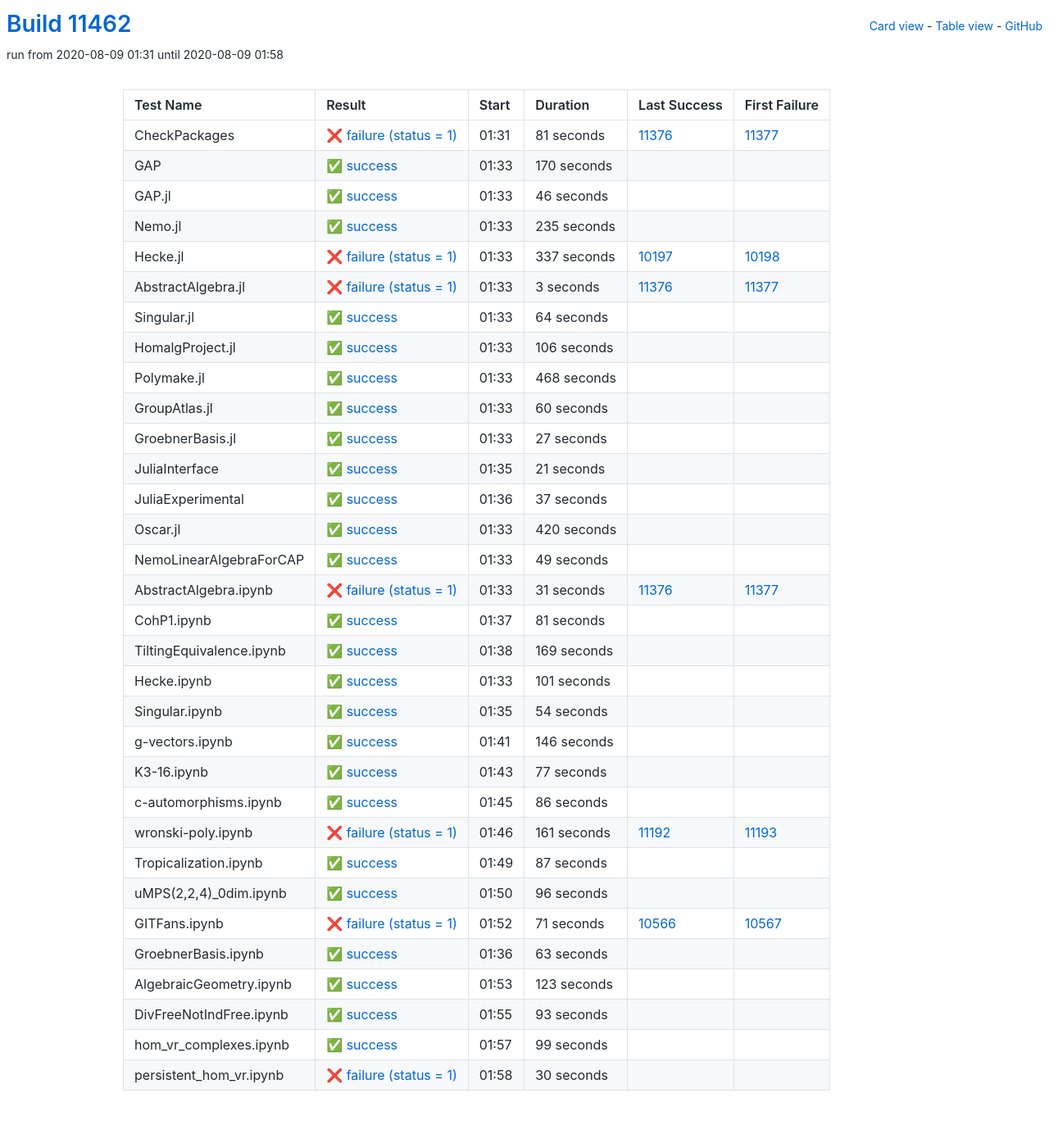
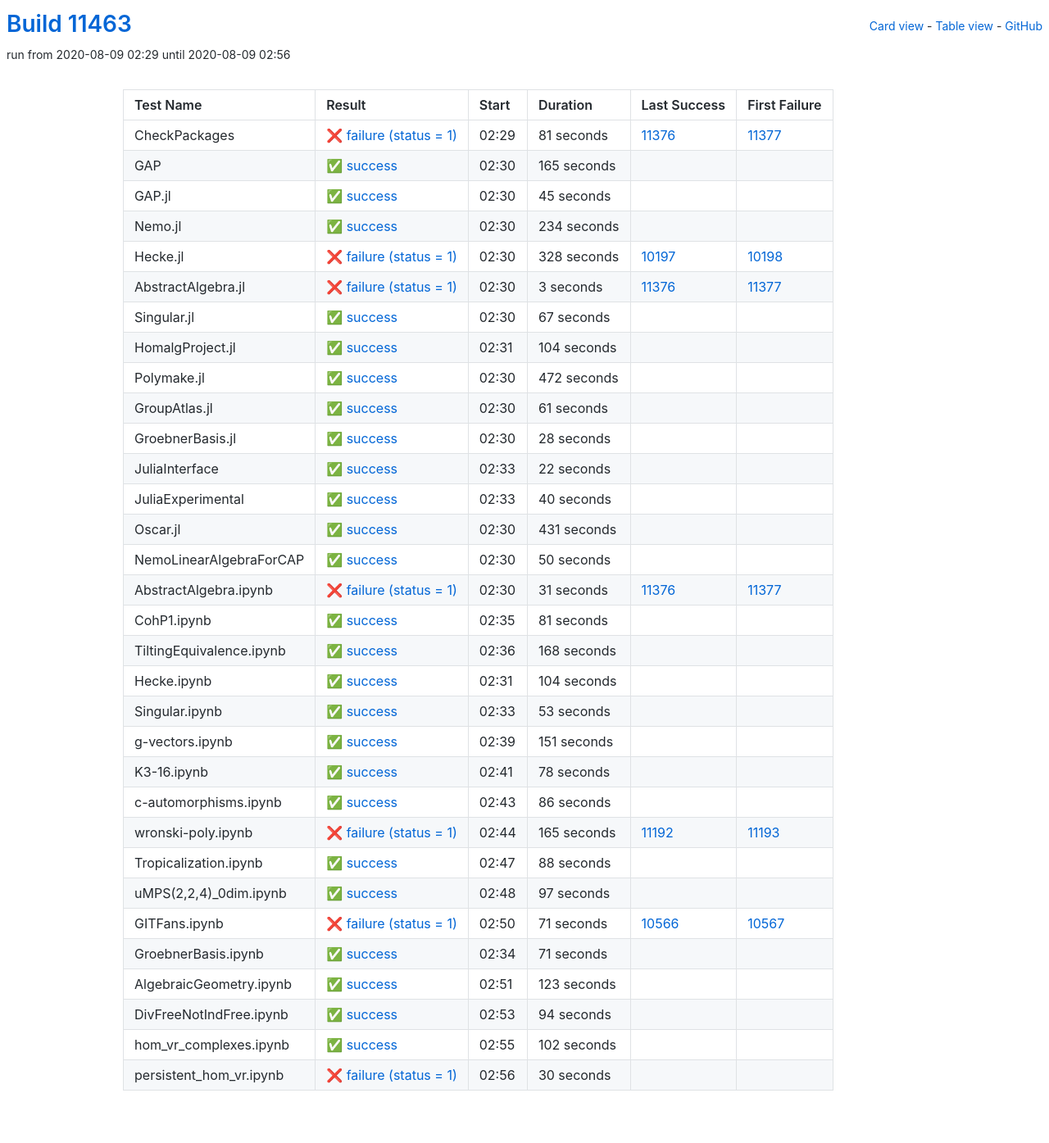
Before and after one commit to oscar-system/oscar-ci-status, a Jekyll site: the page built from table.html, in a window 1280 px wide. Shown: the whole page at 82% size. Built offline with Jekyll 4.4.1, drawn with Linux system fonts in a browser that asks for light colours.

Commit message:
Build #11463

```diff
--- a/_data/ci.yml
+++ b/_data/ci.yml
@@ -1,6 +1,6 @@
 ---
-build: 11462
-build_url: https://oscarci.mathematik.uni-kl.de/job/oscar/11462/
+build: 11463
+build_url: https://oscarci.mathematik.uni-kl.de/job/oscar/11463/
 job: oscar
 organization: oscar-system
 repo: oscar-ci-status
@@ -8,8 +8,8 @@
 tests:
 - name: CheckPackages
   id: checkpackages
-  log: https://oscarci.mathematik.uni-kl.de/job/oscar/11462/artifact/logs/build-11462/CheckPackages.log
-  start: 2020-08-09 01:31
+  log: https://oscarci.mathematik.uni-kl.de/job/oscar/11463/artifact/logs/build-11463/CheckPackages.log
+  start: 2020-08-09 02:29
   success: false
   exitcode: 1
   status: failure
@@ -20,56 +20,56 @@
   first_failure_url: https://oscarci.mathematik.uni-kl.de/job/oscar/11377/
 - name: GAP
   id: gap
-  log: https://oscarci.mathematik.uni-kl.de/job/oscar/11462/artifact/logs/build-11462/GAP.log
-  start: 2020-08-09 01:33
+  log: https://oscarci.mathematik.uni-kl.de/job/oscar/11463/artifact/logs/build-11463/GAP.log
+  start: 2020-08-09 02:30
   success: true
   exitcode: 0
   status: success
-  duration: 170
+  duration: 165
   last_success: false
   last_success_url:
   first_failure: false
   first_failure_url:
 - name: GAP.jl
   id: gap-jl
-  log: https://oscarci.mathematik.uni-kl.de/job/oscar/11462/artifact/logs/build-11462/GAP.jl.log
-  start: 2020-08-09 01:33
+  log: https://oscarci.mathematik.uni-kl.de/job/oscar/11463/artifact/logs/build-11463/GAP.jl.log
+  start: 2020-08-09 02:30
   success: true
   exitcode: 0
   status: success
-  duration: 46
+  duration: 45
   last_success: false
   last_success_url:
   first_failure: false
   first_failure_url:
 - name: Nemo.jl
   id: nemo-jl
-  log: https://oscarci.mathematik.uni-kl.de/job/oscar/11462/artifact/logs/build-11462/Nemo.jl.log
-  start: 2020-08-09 01:33
+  log: https://oscarci.mathematik.uni-kl.de/job/oscar/11463/artifact/logs/build-11463/Nemo.jl.log
+  start: 2020-08-09 02:30
   success: true
   exitcode: 0
   status: success
-  duration: 235
+  duration: 234
   last_success: false
   last_success_url:
   first_failure: false
   first_failure_url:
 - name: Hecke.jl
   id: hecke-jl
-  log: https://oscarci.mathematik.uni-kl.de/job/oscar/11462/artifact/logs/build-11462/Hecke.jl.log
-  start: 2020-08-09 01:33
+  log: https://oscarci.mathematik.uni-kl.de/job/oscar/11463/artifact/logs/build-11463/Hecke.jl.log
+  start: 2020-08-09 02:30
   success: false
   exitcode: 1
   status: failure
-  duration: 337
+  duration: 328
   last_success: 10197
   last_success_url: https://oscarci.mathematik.uni-kl.de/job/oscar/10197/
   first_failure: 10198
   first_failure_url: https://oscarci.mathematik.uni-kl.de/job/oscar/10198/
 - name: AbstractAlgebra.jl
   id: abstractalgebra-jl
-  log: https://oscarci.mathematik.uni-kl.de/job/oscar/11462/artifact/logs/build-11462/AbstractAlgebra.jl.log
-  start: 2020-08-09 01:33
+  log: https://oscarci.mathematik.uni-kl.de/job/oscar/11463/artifact/logs/build-11463/AbstractAlgebra.jl.log
+  start: 2020-08-09 02:30
   success: false
   exitcode: 1
   status: failure
@@ -80,116 +80,116 @@
   first_failure_url: https://oscarci.mathematik.uni-kl.de/job/oscar/11377/
 - name: Singular.jl
   id: singular-jl
-  log: https://oscarci.mathematik.uni-kl.de/job/oscar/11462/artifact/logs/build-11462/Singular.jl.log
-  start: 2020-08-09 01:33
+  log: https://oscarci.mathematik.uni-kl.de/job/oscar/11463/artifact/logs/build-11463/Singular.jl.log
+  start: 2020-08-09 02:30
   success: true
   exitcode: 0
   status: success
-  duration: 64
+  duration: 67
   last_success: false
   last_success_url:
   first_failure: false
   first_failure_url:
 - name: HomalgProject.jl
   id: homalgproject-jl
-  log: https://oscarci.mathematik.uni-kl.de/job/oscar/11462/artifact/logs/build-11462/HomalgProject.jl.log
-  start: 2020-08-09 01:33
+  log: https://oscarci.mathematik.uni-kl.de/job/oscar/11463/artifact/logs/build-11463/HomalgProject.jl.log
+  start: 2020-08-09 02:31
   success: true
   exitcode: 0
   status: success
-  duration: 106
+  duration: 104
   last_success: false
   last_success_url:
   first_failure: false
   first_failure_url:
 - name: Polymake.jl
   id: polymake-jl
-  log: https://oscarci.mathematik.uni-kl.de/job/oscar/11462/artifact/logs/build-11462/Polymake.jl.log
-  start: 2020-08-09 01:33
+  log: https://oscarci.mathematik.uni-kl.de/job/oscar/11463/artifact/logs/build-11463/Polymake.jl.log
+  start: 2020-08-09 02:30
   success: true
   exitcode: 0
   status: success
-  duration: 468
+  duration: 472
   last_success: false
   last_success_url:
   first_failure: false
   first_failure_url:
 - name: GroupAtlas.jl
   id: groupatlas-jl
-  log: https://oscarci.mathematik.uni-kl.de/job/oscar/11462/artifact/logs/build-11462/GroupAtlas.jl.log
-  start: 2020-08-09 01:33
+  log: https://oscarci.mathematik.uni-kl.de/job/oscar/11463/artifact/logs/build-11463/GroupAtlas.jl.log
+  start: 2020-08-09 02:30
   success: true
   exitcode: 0
   status: success
-  duration: 60
+  duration: 61
   last_success: false
   last_success_url:
   first_failure: false
   first_failure_url:
 - name: GroebnerBasis.jl
   id: groebnerbasis-jl
-  log: https://oscarci.mathematik.uni-kl.de/job/oscar/11462/artifact/logs/build-11462/GroebnerBasis.jl.log
-  start: 2020-08-09 01:33
+  log: https://oscarci.mathematik.uni-kl.de/job/oscar/11463/artifact/logs/build-11463/GroebnerBasis.jl.log
+  start: 2020-08-09 02:30
   success: true
   exitcode: 0
   status: success
-  duration: 27
+  duration: 28
   last_success: false
   last_success_url:
   first_failure: false
   first_failure_url:
 - name: JuliaInterface
   id: juliainterface
-  log: https://oscarci.mathematik.uni-kl.de/job/oscar/11462/artifact/logs/build-11462/JuliaInterface.log
-  start: 2020-08-09 01:35
+  log: https://oscarci.mathematik.uni-kl.de/job/oscar/11463/artifact/logs/build-11463/JuliaInterface.log
+  start: 2020-08-09 02:33
   success: true
   exitcode: 0
   status: success
-  duration: 21
+  duration: 22
   last_success: false
   last_success_url:
   first_failure: false
   first_failure_url:
 - name: JuliaExperimental
   id: juliaexperimental
-  log: https://oscarci.mathematik.uni-kl.de/job/oscar/11462/artifact/logs/build-11462/JuliaExperimental.log
-  start: 2020-08-09 01:36
+  log: https://oscarci.mathematik.uni-kl.de/job/oscar/11463/artifact/logs/build-11463/JuliaExperimental.log
+  start: 2020-08-09 02:33
   success: true
   exitcode: 0
   status: success
-  duration: 37
+  duration: 40
   last_success: false
   last_success_url:
   first_failure: false
   first_failure_url:
 - name: Oscar.jl
   id: oscar-jl
-  log: https://oscarci.mathematik.uni-kl.de/job/oscar/11462/artifact/logs/build-11462/Oscar.jl.log
-  start: 2020-08-09 01:33
+  log: https://oscarci.mathematik.uni-kl.de/job/oscar/11463/artifact/logs/build-11463/Oscar.jl.log
+  start: 2020-08-09 02:30
   success: true
   exitcode: 0
   status: success
-  duration: 420
+  duration: 431
   last_success: false
   last_success_url:
   first_failure: false
   first_failure_url:
 - name: NemoLinearAlgebraForCAP
   id: nemolinearalgebraforcap
-  log: https://oscarci.mathematik.uni-kl.de/job/oscar/11462/artifact/logs/build-11462/NemoLinearAlgebraForCAP.log
-  start: 2020-08-09 01:33
+  log: https://oscarci.mathematik.uni-kl.de/job/oscar/11463/artifact/logs/build-11463/NemoLinearAlgebraForCAP.log
+  start: 2020-08-09 02:30
   success: true
   exitcode: 0
   status: success
-  duration: 49
+  duration: 50
   last_success: false
   last_success_url:
   first_failure: false
   first_failure_url:
 - name: AbstractAlgebra.ipynb
   id: abstractalgebra-ipynb
-  log: https://oscarci.mathematik.uni-kl.de/job/oscar/11462/artifact/logs/build-11462/AbstractAlgebra.ipynb.log
-  start: 2020-08-09 01:33
+  log: https://oscarci.mathematik.uni-kl.de/job/oscar/11463/artifact/logs/build-11463/AbstractAlgebra.ipynb.log
+  start: 2020-08-09 02:30
   success: false
   exitcode: 1
   status: failure
@@ -200,8 +200,8 @@
   first_failure_url: https://oscarci.mathematik.uni-kl.de/job/oscar/11377/
 - name: CohP1.ipynb
   id: cohp1-ipynb
-  log: https://oscarci.mathematik.uni-kl.de/job/oscar/11462/artifact/logs/build-11462/CohP1.ipynb.log
-  start: 2020-08-09 01:37
+  log: https://oscarci.mathematik.uni-kl.de/job/oscar/11463/artifact/logs/build-11463/CohP1.ipynb.log
+  start: 2020-08-09 02:35
   success: true
   exitcode: 0
   status: success
@@ -212,68 +212,68 @@
   first_failure_url:
 - name: TiltingEquivalence.ipynb
   id: tiltingequivalence-ipynb
-  log: https://oscarci.mathematik.uni-kl.de/job/oscar/11462/artifact/logs/build-11462/TiltingEquivalence.ipynb.log
-  start: 2020-08-09 01:38
+  log: https://oscarci.mathematik.uni-kl.de/job/oscar/11463/artifact/logs/build-11463/TiltingEquivalence.ipynb.log
+  start: 2020-08-09 02:36
   success: true
   exitcode: 0
   status: success
-  duration: 169
+  duration: 168
   last_success: false
   last_success_url:
   first_failure: false
   first_failure_url:
 - name: Hecke.ipynb
   id: hecke-ipynb
-  log: https://oscarci.mathematik.uni-kl.de/job/oscar/11462/artifact/logs/build-11462/Hecke.ipynb.log
-  start: 2020-08-09 01:33
+  log: https://oscarci.mathematik.uni-kl.de/job/oscar/11463/artifact/logs/build-11463/Hecke.ipynb.log
+  start: 2020-08-09 02:31
   success: true
   exitcode: 0
   status: success
-  duration: 101
+  duration: 104
   last_success: false
   last_success_url:
   first_failure: false
   first_failure_url:
 - name: Singular.ipynb
   id: singular-ipynb
-  log: https://oscarci.mathematik.uni-kl.de/job/oscar/11462/artifact/logs/build-11462/Singular.ipynb.log
-  start: 2020-08-09 01:35
+  log: https://oscarci.mathematik.uni-kl.de/job/oscar/11463/artifact/logs/build-11463/Singular.ipynb.log
+  start: 2020-08-09 02:33
   success: true
   exitcode: 0
   status: success
-  duration: 54
+  duration: 53
   last_success: false
   last_success_url:
   first_failure: false
   first_failure_url:
 - name: g-vectors.ipynb
   id: g-vectors-ipynb
-  log: https://oscarci.mathematik.uni-kl.de/job/oscar/11462/artifact/logs/build-11462/g-vectors.ipynb.log
-  start: 2020-08-09 01:41
+  log: https://oscarci.mathematik.uni-kl.de/job/oscar/11463/artifact/logs/build-11463/g-vectors.ipynb.log
+  start: 2020-08-09 02:39
   success: true
   exitcode: 0
   status: success
-  duration: 146
+  duration: 151
   last_success: false
   last_success_url:
   first_failure: false
   first_failure_url:
 - name: K3-16.ipynb
   id: k3-16-ipynb
-  log: https://oscarci.mathematik.uni-kl.de/job/oscar/11462/artifact/logs/build-11462/K3-16.ipynb.log
-  start: 2020-08-09 01:43
+  log: https://oscarci.mathematik.uni-kl.de/job/oscar/11463/artifact/logs/build-11463/K3-16.ipynb.log
+  start: 2020-08-09 02:41
   success: true
   exitcode: 0
   status: success
-  duration: 77
+  duration: 78
   last_success: false
   last_success_url:
   first_failure: false
   first_failure_url:
 - name: c-automorphisms.ipynb
   id: c-automorphisms-ipynb
-  log: https://oscarci.mathematik.uni-kl.de/job/oscar/11462/artifact/logs/build-11462/c-automorphisms.ipynb.log
-  start: 2020-08-09 01:45
+  log: https://oscarci.mathematik.uni-kl.de/job/oscar/11463/artifact/logs/build-11463/c-automorphisms.ipynb.log
+  start: 2020-08-09 02:43
   success: true
   exitcode: 0
   status: success
@@ -284,44 +284,44 @@
   first_failure_url:
 - name: wronski-poly.ipynb
   id: wronski-poly-ipynb
-  log: https://oscarci.mathematik.uni-kl.de/job/oscar/11462/artifact/logs/build-11462/wronski-poly.ipynb.log
-  start: 2020-08-09 01:46
+  log: https://oscarci.mathematik.uni-kl.de/job/oscar/11463/artifact/logs/build-11463/wronski-poly.ipynb.log
+  start: 2020-08-09 02:44
   success: false
   exitcode: 1
   status: failure
-  duration: 161
+  duration: 165
   last_success: 11192
   last_success_url: https://oscarci.mathematik.uni-kl.de/job/oscar/11192/
   first_failure: 11193
   first_failure_url: https://oscarci.mathematik.uni-kl.de/job/oscar/11193/
 - name: Tropicalization.ipynb
   id: tropicalization-ipynb
-  log: https://oscarci.mathematik.uni-kl.de/job/oscar/11462/artifact/logs/build-11462/Tropicalization.ipynb.log
-  start: 2020-08-09 01:49
+  log: https://oscarci.mathematik.uni-kl.de/job/oscar/11463/artifact/logs/build-11463/Tropicalization.ipynb.log
+  start: 2020-08-09 02:47
   success: true
   exitcode: 0
   status: success
-  duration: 87
+  duration: 88
   last_success: false
   last_success_url:
   first_failure: false
   first_failure_url:
 - name: uMPS(2,2,4)_0dim.ipynb
   id: umps-2-2-4-0dim-ipynb
-  log: https://oscarci.mathematik.uni-kl.de/job/oscar/11462/artifact/logs/build-11462/uMPS-2-2-4-_0dim.ipynb.log
-  start: 2020-08-09 01:50
+  log: https://oscarci.mathematik.uni-kl.de/job/oscar/11463/artifact/logs/build-11463/uMPS-2-2-4-_0dim.ipynb.log
+  start: 2020-08-09 02:48
   success: true
   exitcode: 0
   status: success
-  duration: 96
+  duration: 97
   last_success: false
   last_success_url:
   first_failure: false
   first_failure_url:
 - name: GITFans.ipynb
   id: gitfans-ipynb
-  log: https://oscarci.mathematik.uni-kl.de/job/oscar/11462/artifact/logs/build-11462/GITFans.ipynb.log
-  start: 2020-08-09 01:52
+  log: https://oscarci.mathematik.uni-kl.de/job/oscar/11463/artifact/logs/build-11463/GITFans.ipynb.log
+  start: 2020-08-09 02:50
   success: false
   exitcode: 1
   status: failure
@@ -332,20 +332,20 @@
   first_failure_url: https://oscarci.mathematik.uni-kl.de/job/oscar/10567/
 - name: GroebnerBasis.ipynb
   id: groebnerbasis-ipynb
-  log: https://oscarci.mathematik.uni-kl.de/job/oscar/11462/artifact/logs/build-11462/GroebnerBasis.ipynb.log
-  start: 2020-08-09 01:36
+  log: https://oscarci.mathematik.uni-kl.de/job/oscar/11463/artifact/logs/build-11463/GroebnerBasis.ipynb.log
+  start: 2020-08-09 02:34
   success: true
   exitcode: 0
   status: success
-  duration: 63
+  duration: 71
   last_success: false
   last_success_url:
   first_failure: false
   first_failure_url:
 - name: AlgebraicGeometry.ipynb
   id: algebraicgeometry-ipynb
-  log: https://oscarci.mathematik.uni-kl.de/job/oscar/11462/artifact/logs/build-11462/AlgebraicGeometry.ipynb.log
-  start: 2020-08-09 01:53
+  log: https://oscarci.mathematik.uni-kl.de/job/oscar/11463/artifact/logs/build-11463/AlgebraicGeometry.ipynb.log
+  start: 2020-08-09 02:51
   success: true
   exitcode: 0
   status: success
@@ -356,32 +356,32 @@
   first_failure_url:
 - name: DivFreeNotIndFree.ipynb
   id: divfreenotindfree-ipynb
-  log: https://oscarci.mathematik.uni-kl.de/job/oscar/11462/artifact/logs/build-11462/DivFreeNotIndFree.ipynb.log
-  start: 2020-08-09 01:55
+  log: https://oscarci.mathematik.uni-kl.de/job/oscar/11463/artifact/logs/build-11463/DivFreeNotIndFree.ipynb.log
+  start: 2020-08-09 02:53
   success: true
   exitcode: 0
   status: success
-  duration: 93
+  duration: 94
   last_success: false
   last_success_url:
   first_failure: false
   first_failure_url:
 - name: hom_vr_complexes.ipynb
   id: hom-vr-complexes-ipynb
-  log: https://oscarci.mathematik.uni-kl.de/job/oscar/11462/artifact/logs/build-11462/hom_vr_complexes.ipynb.log
-  start: 2020-08-09 01:57
+  log: https://oscarci.mathematik.uni-kl.de/job/oscar/11463/artifact/logs/build-11463/hom_vr_complexes.ipynb.log
+  start: 2020-08-09 02:55
   success: true
   exitcode: 0
   status: success
-  duration: 99
+  duration: 102
   last_success: false
   last_success_url:
   first_failure: false
   first_failure_url:
 - name: persistent_hom_vr.ipynb
   id: persistent-hom-vr-ipynb
-  log: https://oscarci.mathematik.uni-kl.de/job/oscar/11462/artifact/logs/build-11462/persistent_hom_vr.ipynb.log
-  start: 2020-08-09 01:58
+  log: https://oscarci.mathematik.uni-kl.de/job/oscar/11463/artifact/logs/build-11463/persistent_hom_vr.ipynb.log
+  start: 2020-08-09 02:56
   success: false
   exitcode: 1
   status: failure
```
Also changed, not shown: README.md.
